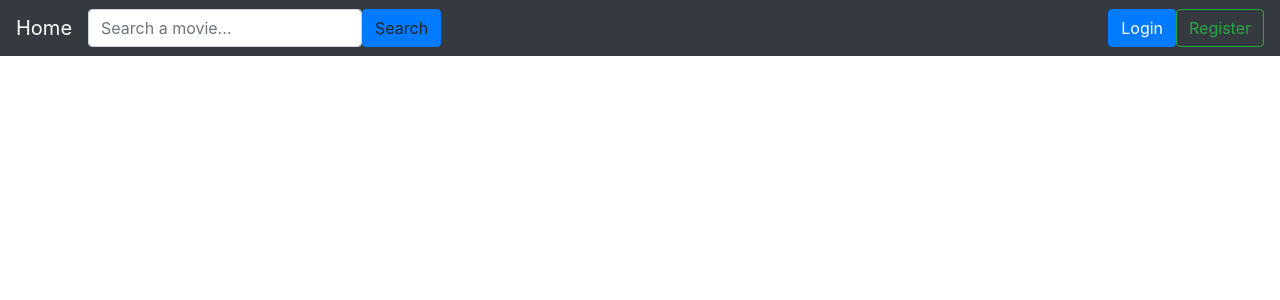
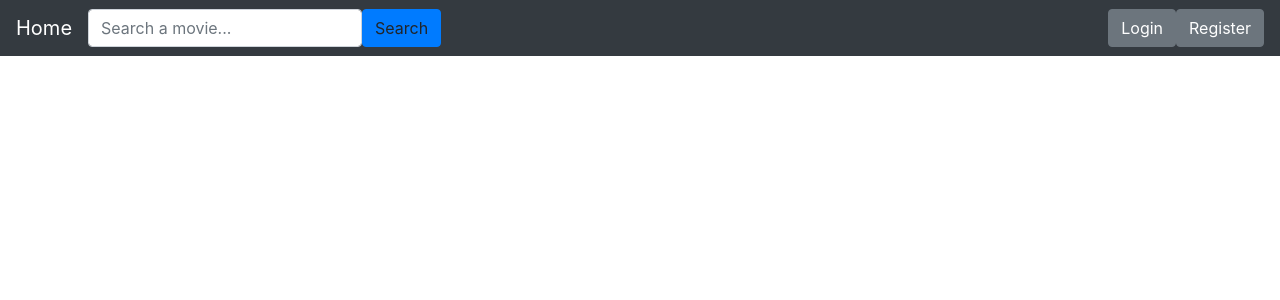
Before and after one commit to treyzania/cs4500-spoiled-tomatillos, a Flask app: page / in a window 1280 px wide. Shown: the top 300 px of the page. Run offline with Flask 2, Linux system fonts and the light colour scheme; some libraries are stand-ins or nearby versions.

Commit message:
change buttons to secondary and prevent null poster_path

```diff
--- a/frontend/app.py
+++ b/frontend/app.py
@@ -130,7 +130,7 @@ def route_search():
 					year = int(r['release_date'][:4])
 				except:
 					year = -1
-				res = rtapi.create_title(r['title'], year, r['overview'], 'tmdb', tmdb_id, "https://image.tmdb.org/t/p/w500" + (r['poster_path'] or ""))
+				res = rtapi.create_title(r['title'], year, r['overview'], 'tmdb', tmdb_id, 'https://image.tmdb.org/t/p/w500' + (r['poster_path'] or ""))
 				if res is not None:
 					results.append(res)
 		return render_template('search_results.html', user=rtapi.get_current_user(), query=search_query, results=results)
--- a/frontend/templates/baselayout.html
+++ b/frontend/templates/baselayout.html
@@ -31,11 +31,11 @@
 					<p>
 						<i>Hello, {{ user.username }}!</i>
 					</p>
-					<a class="btn btn-primary" onclick="logout();" href="#">Logout</a>
+					<a class="btn btn-danger" onclick="logout();" href="#">Logout</a>
 				{% else %}
 					<div class="button-container">
-						<a href="/login" class="btn btn-primary">Login</a>
-						<a href="/register" class="btn btn-outline-success">Register</a>
+						<a href="/login" class="btn btn-secondary">Login</a>
+						<a href="/register" class="btn btn-secondary">Register</a>
 					</div>
 				{% endif %}
 			{% endblock %}
```
